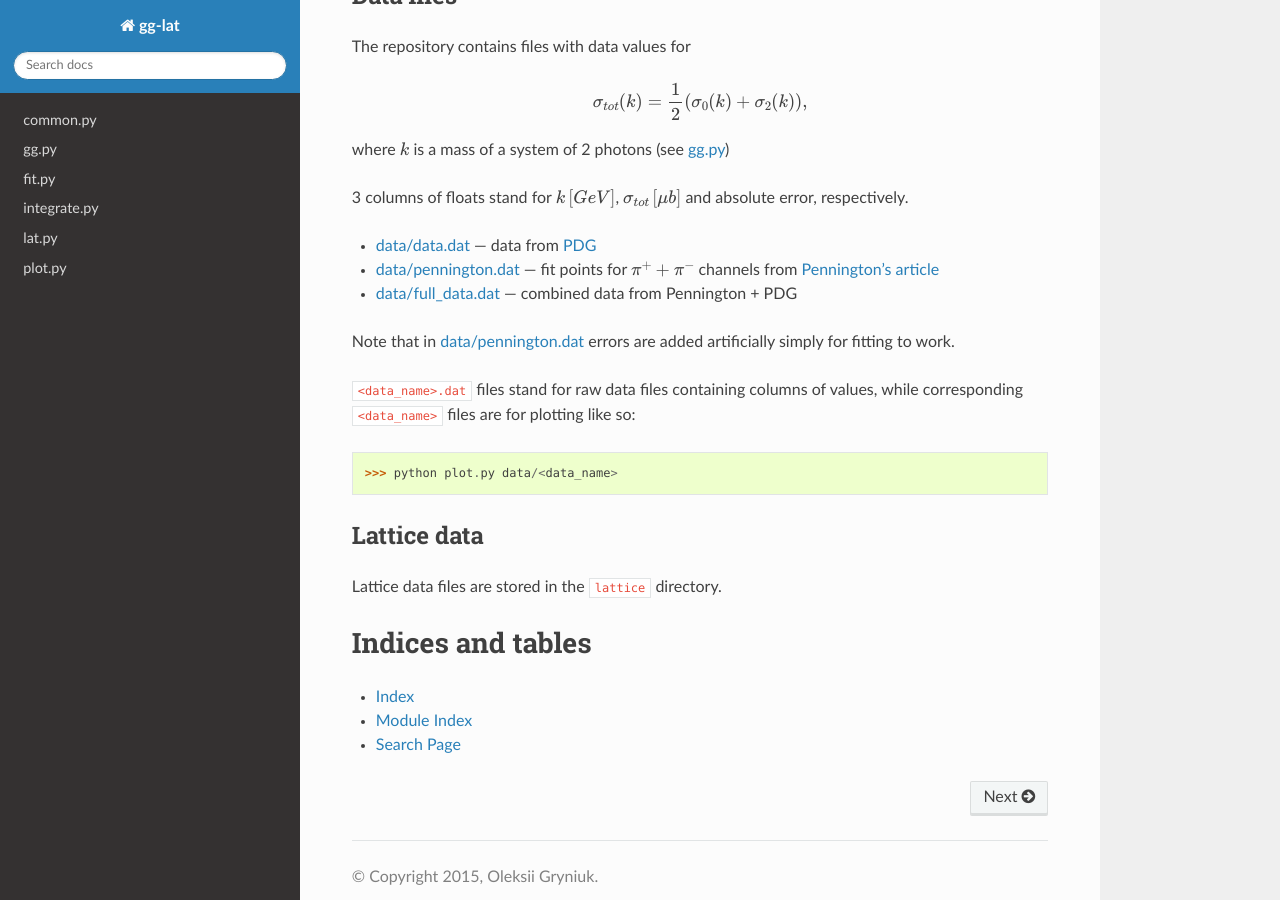
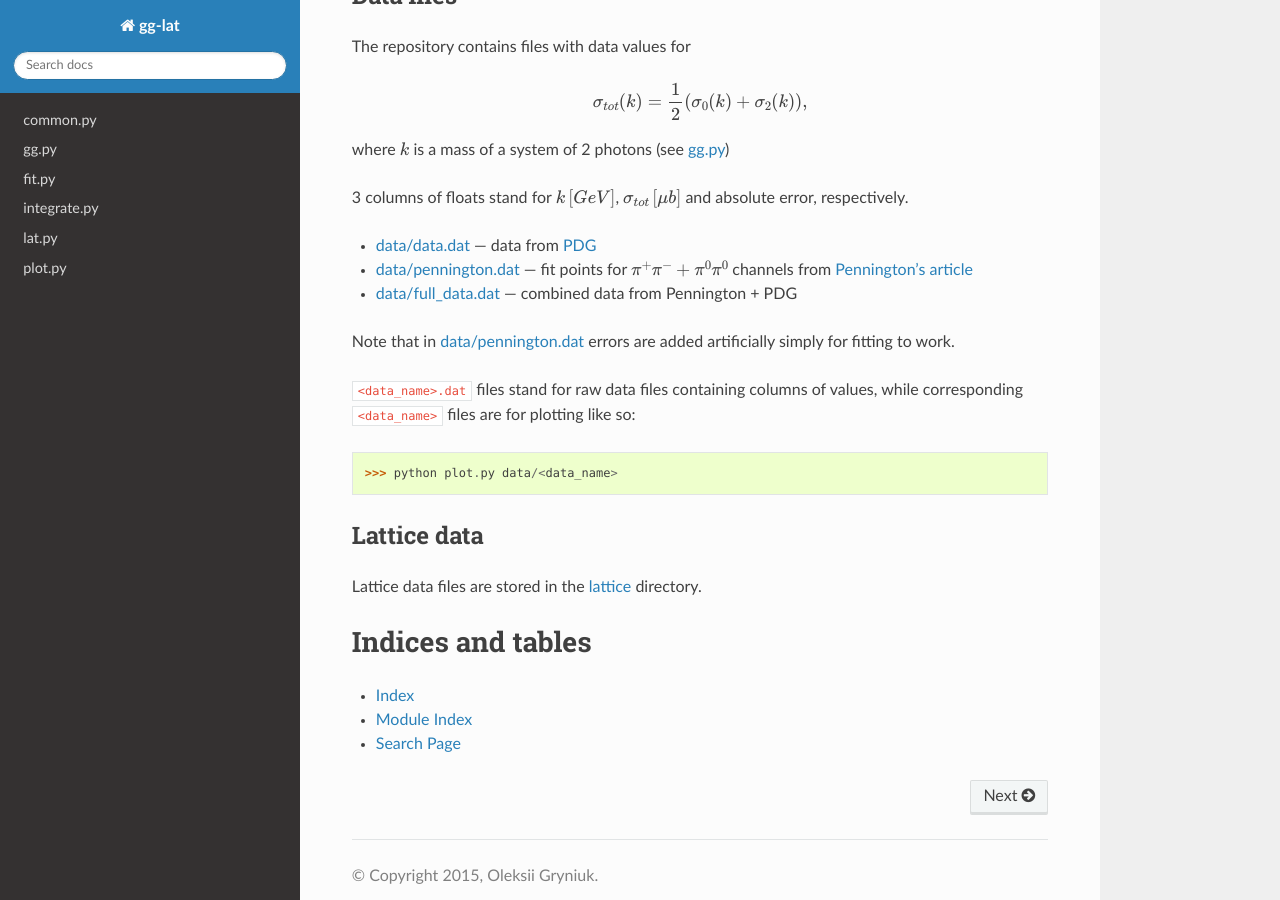
Before and after one commit to neuton/gg-lat, a Sphinx documentation site: the page built from docs/index.rst, in a window 1280 px wide and 900 px high, scrolled down 871 px. Built offline with Sphinx 7.4.7 and the Read the Docs theme 2.0.0, drawn with Linux system fonts in a browser that asks for light colours; formulas are drawn with MathJax 3.

Commit message:
tiny docs fix

```diff
--- a/docs/index.rst
+++ b/docs/index.rst
@@ -60,7 +60,7 @@ where :math:`k` is a mass of a system of 2 photons (see gg.py_)
 3 columns of floats stand for :math:`k\,[GeV]`, :math:`\sigma_{tot}\, [\mu b]` and absolute error, respectively.
 
 - `data/data.dat`_ --- data from `PDG`__
-- `data/pennington.dat`_ --- fit points for :math:`\pi^+ + \pi^-` channels from `Pennington's article`__
+- `data/pennington.dat`_ --- fit points for :math:`\pi^+ \pi^- + \pi^0 \pi^0` channels from `Pennington's article`__
 - `data/full_data.dat`_ --- combined data from Pennington + PDG
 
 Note that in `data/pennington.dat`_ errors are added artificially simply for fitting to work.
```
Also changed, not shown: other parts of docs/index.rst (+3 -1 lines).
